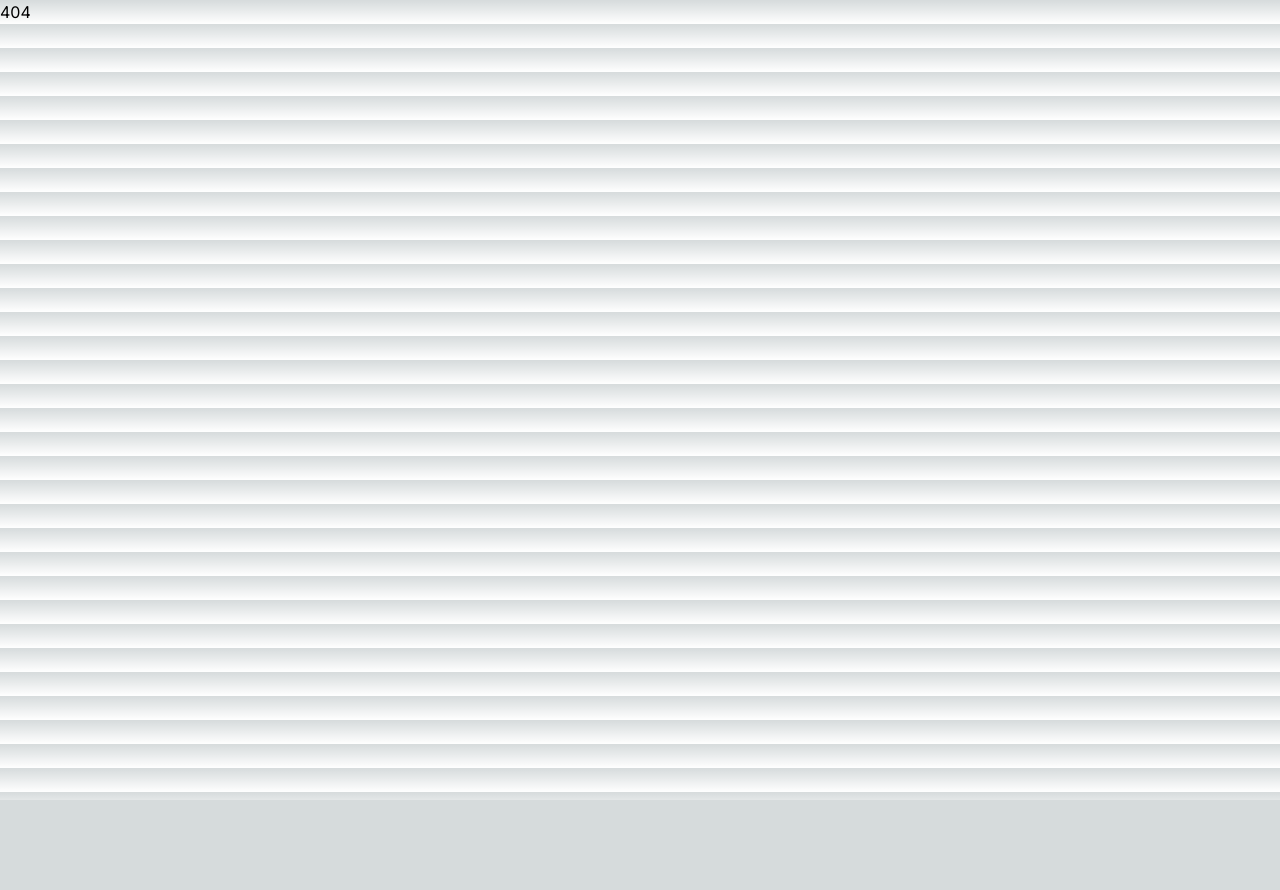
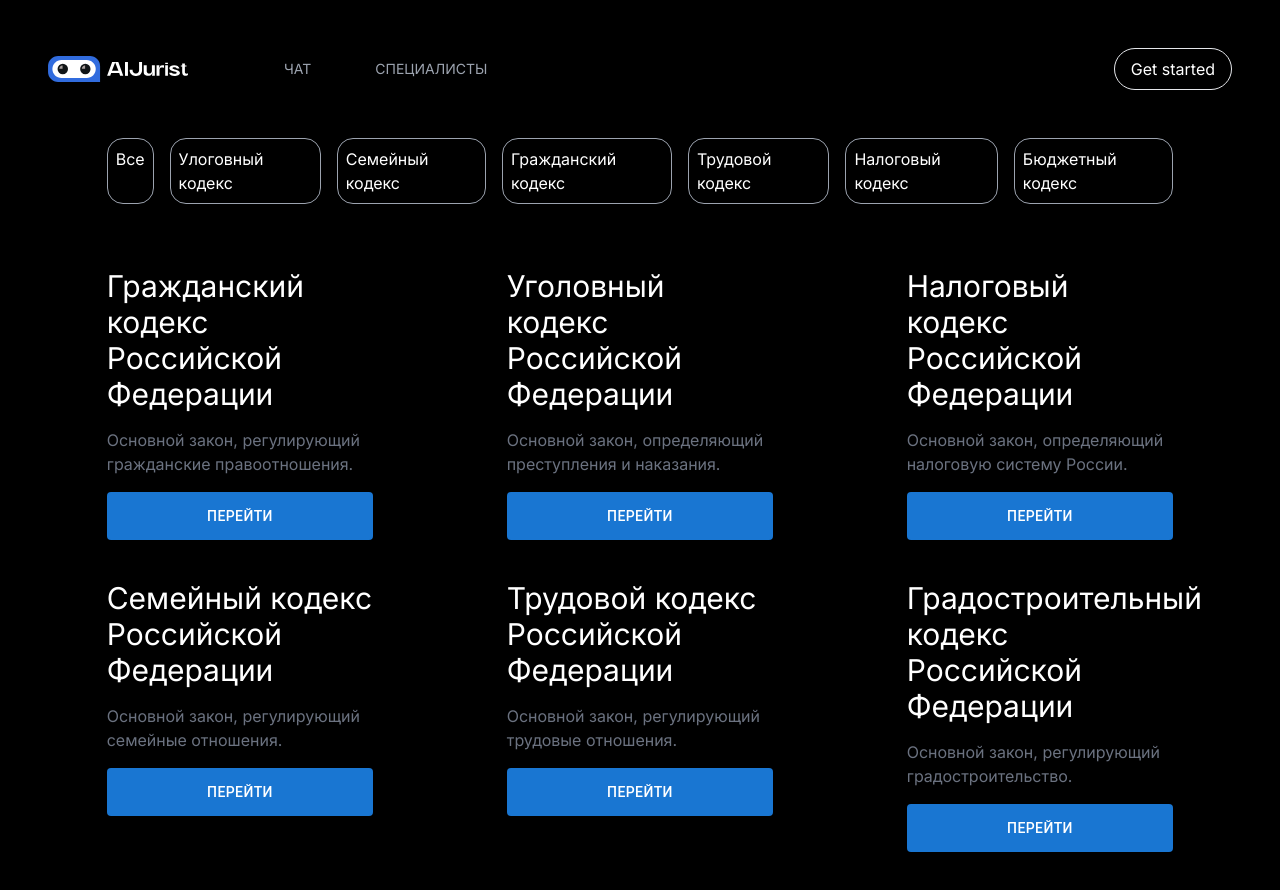
Before and after one commit to szebiniso/ai-jurist, a Next.js app: page /experts in a window 1280 px wide. Before the commit this address had no page. Shown: the top 890 px of the page. Before the commit the page ends 800 px from the top, so only its background shows below. Built offline with nearby package versions, Linux system fonts and the light colour scheme.

Commit message:
experts list layout

```diff
--- a/package.json
+++ b/package.json
@@ -24,6 +24,7 @@
     "sass": "^1.75.0"
   },
   "devDependencies": {
+    "@types/next": "^9.0.0",
     "@types/node": "^20",
     "@types/react": "^18",
     "@types/react-dom": "^18",
--- /dev/null
+++ b/src/app/experts/constant.ts
@@ -0,0 +1,38 @@
+export type TCategory = {
+  id: number;
+  title: string;
+  description: string;
+};
+
+export const categoriesList: TCategory[] = [
+  {
+    id: 1,
+    title: "Гражданский кодекс Российской Федерации",
+    description: "Основной закон, регулирующий гражданские правоотношения.",
+  },
+  {
+    id: 2,
+    title: "Уголовный кодекс Российской Федерации",
+    description: "Основной закон, определяющий преступления и наказания.",
+  },
+  {
+    id: 3,
+    title: "Налоговый кодекс Российской Федерации",
+    description: "Основной закон, определяющий налоговую систему России.",
+  },
+  {
+    id: 4,
+    title: "Семейный кодекс Российской Федерации",
+    description: "Основной закон, регулирующий семейные отношения.",
+  },
+  {
+    id: 5,
+    title: "Трудовой кодекс Российской Федерации",
+    description: "Основной закон, регулирующий трудовые отношения.",
+  },
+  {
+    id: 6,
+    title: "Градостроительный кодекс Российской Федерации",
+    description: "Основной закон, регулирующий градостроительство.",
+  },
+];
--- /dev/null
+++ b/src/app/experts/page.tsx
@@ -0,0 +1,25 @@
+import React from "react";
+import Filters from "@/components/ExpertComponents/Filters";
+import Header from "@/components/Header/page";
+import { categoriesList } from "@/app/experts/constant";
+import Card from "@/components/ExpertComponents/Card";
+
+const Experts = () => {
+  return (
+    <div className="bg-black h-fit">
+      <Header />
+      <div className="w-full flex flex-col items-center">
+        <div className="w-10/12">
+          <Filters />
+          <div className="flex gap-10 flex-wrap justify-between my-16">
+            {categoriesList.map((category) => (
+              <Card key={category.id} category={category} />
+            ))}
+          </div>
+        </div>
+      </div>
+    </div>
+  );
+};
+
+export default Experts;
--- a/src/app/page.tsx
+++ b/src/app/page.tsx
@@ -15,7 +15,7 @@ export default function Home() {
       <Product />
       <Cards />
       <Experts />
-      <Mockup />
+      {/*<Mockup />*/}
       <InfiniteLogoSlider />
       <Footer />
     </main>
--- /dev/null
+++ b/src/components/ExpertComponents/Card.tsx
@@ -0,0 +1,19 @@
+import React, { FC } from "react";
+import Button from "@/components/UI/Button";
+import { TCategory } from "@/app/experts/constant";
+
+type TProps = {
+  category: TCategory;
+};
+
+const Card: FC<TProps> = ({ category }) => {
+  return (
+    <div className="flex flex-col gap-4 w-1/4">
+      <h3 className="text-white text-3xl">{category.title}</h3>
+      <p className="text-gray-500">{category.description}</p>
+      <Button text="Перейти" />
+    </div>
+  );
+};
+
+export default Card;
--- /dev/null
+++ b/src/components/ExpertComponents/Filters.tsx
@@ -0,0 +1,28 @@
+"use client";
+
+import React from "react";
+import { useRouter } from "next/router";
+
+const Filters = () => {
+  const filtersData = [
+    { id: "все", title: "Все" },
+    { id: "улоговный", title: "Улоговный кодекс" },
+    { id: "семейный", title: "Семейный кодекс" },
+    { id: "гражданский", title: "Гражданский кодекс" },
+    { id: "трудовой", title: "Трудовой кодекс" },
+    { id: "налоговый", title: "Налоговый кодекс" },
+    { id: "бюджетный", title: "Бюджетный кодекс" },
+  ];
+
+  return (
+    <div className="flex gap-4 text-white">
+      {filtersData.map(({ id, title }) => (
+        <p className="border border-gray-400 p-2 rounded-2xl" key={id}>
+          {title}
+        </p>
+      ))}
+    </div>
+  );
+};
+
+export default Filters;
--- a/src/components/Header/page.tsx
+++ b/src/components/Header/page.tsx
@@ -9,16 +9,10 @@ const Header = () => {
         <Image src={"/images/Logo.svg"} alt="/" width={140} height={20} />
         <ul className="flex justify-between gap-16 text-sm">
           <li className="text-gray-400 hover:text-c-white cursor-pointer">
-            HOME
+            ЧАТ
           </li>
           <li className="text-gray-400 hover:text-c-white cursor-pointer">
-            FEATURES
-          </li>
-          <li className="text-gray-400 hover:text-c-white cursor-pointer">
-            DEMO
-          </li>
-          <li className="text-gray-400 hover:text-c-white cursor-pointer">
-            ABOUT US
+            СПЕЦИАЛИСТЫ
           </li>
         </ul>
       </div>
@@ -30,14 +24,14 @@ const Header = () => {
           </button>
         </Link>
 
-        <div className="border rounded-full p-2">
-          <Image
-            src={"/icons/Avatar.svg"}
-            alt="avatar"
-            width={24}
-            height={24}
-          />
-        </div>
+        {/*<div className="border rounded-full p-2">*/}
+        {/*  <Image*/}
+        {/*    src={"/icons/Avatar.svg"}*/}
+        {/*    alt="avatar"*/}
+        {/*    width={24}*/}
+        {/*    height={24}*/}
+        {/*  />*/}
+        {/*</div>*/}
       </div>
     </div>
   );
```
Also changed, not shown: src/components/Footer/Footer.tsx (+2 -31 lines), 1 other file (tests, documents, lock files or other folders).
